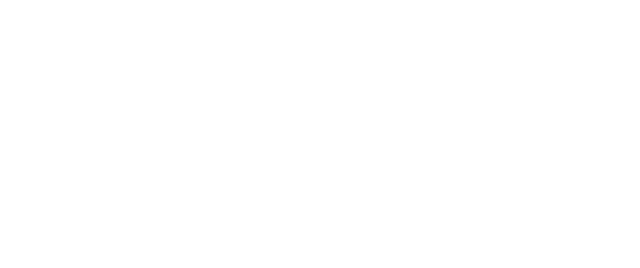
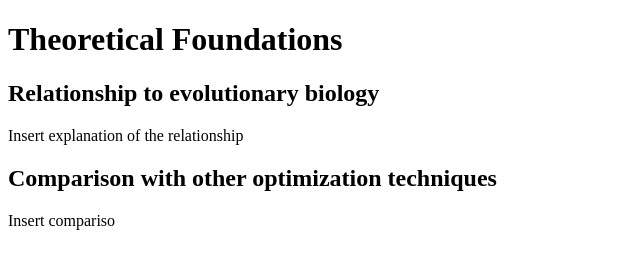
Before and after one commit to hudayy/genetic-algorithms, a plain HTML site: page sections/theoretical.html in a window 1280 px wide. Shown: the whole page, without its empty margins (0-640 px from the left). Drawn offline with Linux system fonts and the light colour scheme.

Commit message:
Add outline of theoretical foundations

```diff
--- a/sections/theoretical.html
+++ b/sections/theoretical.html
@@ -1,9 +1,13 @@
 <!doctype html>
 <html>
     <head>
-
+        <title>Theoretical Foundations</title>
     </head>
     <body>
-
+        <h1>Theoretical Foundations</h1>
+        <h2>Relationship to evolutionary biology</h2>
+        <p>Insert explanation of the relationship</p>
+        <h2>Comparison with other optimization techniques</h2>
+        <p>Insert compariso</p>
     </body>
 </html>
```
